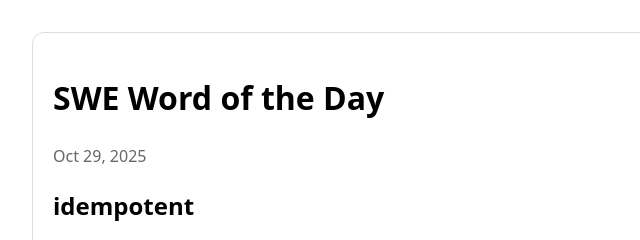
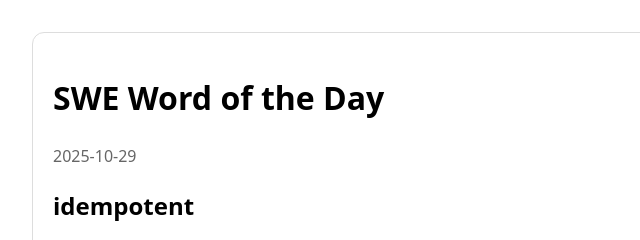
Before and after one commit to david-james-davis/swe-wod, a website: page public/index.html in a window 1280 px wide. Shown: the top 240 px of the page, 227-867 px from the left. Drawn offline with Linux system fonts and the light colour scheme.

Commit message:
fix local date formatting

```diff
--- a/public/index.html
+++ b/public/index.html
@@ -31,10 +31,7 @@ async function load() {
 
     // pick latest by date
     const latest = items.reduce((a, b) => (a.date > b.date ? a : b));
-    const d = new Date(latest.date + "T00:00:00Z");
-    document.getElementById('date').textContent = d.toLocaleDateString(undefined, {
-      year: 'numeric', month: 'short', day: 'numeric'
-    });
+    document.getElementById('date').textContent = latest.date;
     document.getElementById('word').textContent = latest.word;
     document.getElementById('pos').textContent = latest.partOfSpeech ? `(${latest.partOfSpeech})` : '';
     document.getElementById('definition').textContent = latest.definition;
```
